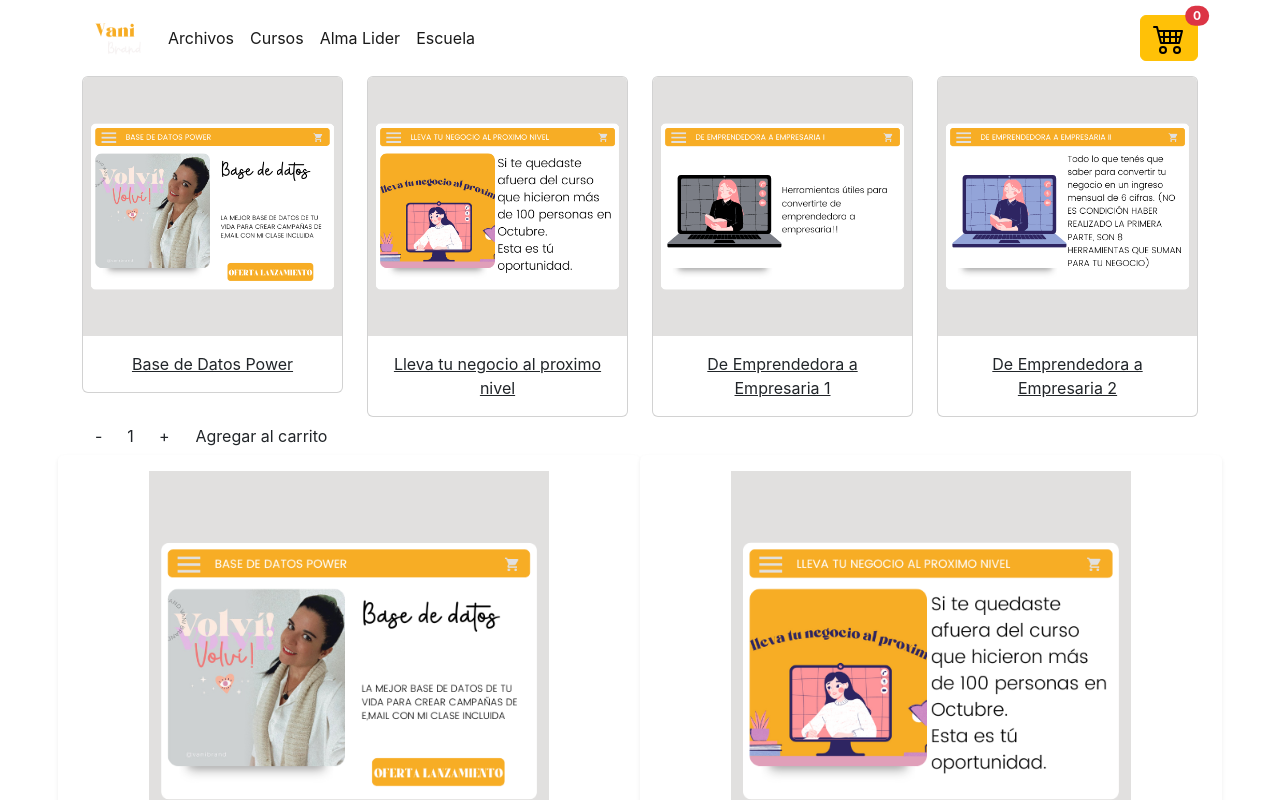
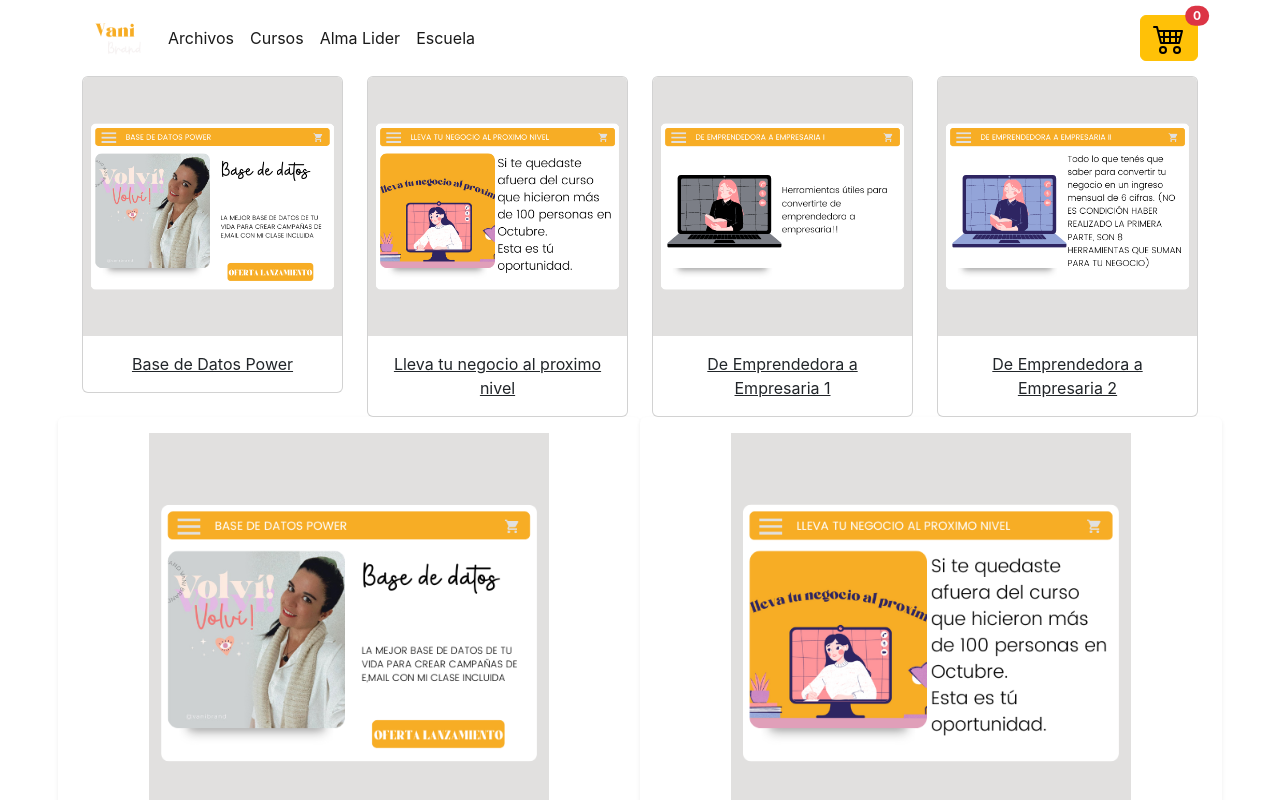
Before and after one commit to DarioMaximi/React-Rojas-Martinez, a React (Create React App) app in the folder darwin-app/: page / in a window 1280 px wide. Shown: the top 800 px of the page. Built offline with nearby package versions, Linux system fonts and the light colour scheme.

Commit message:
correcciones

```diff
--- a/darwin-app/src/components/ItemListContainer.jsx
+++ b/darwin-app/src/components/ItemListContainer.jsx
@@ -1,6 +1,5 @@
 import React, { useEffect, useState } from "react";
 import arrayProductos from "./json/productos.json";
-import ItemCount from "./ItemCount";
 import ItemList from "./itemList";
 import { useParams } from "react-router-dom";
 
@@ -25,7 +24,6 @@ const ItemListContainer = () => {
     return (
         <div className="container">
             <ItemList items={items} />
-            <ItemCount stock={15} />
         </div>
     )
 }
```
